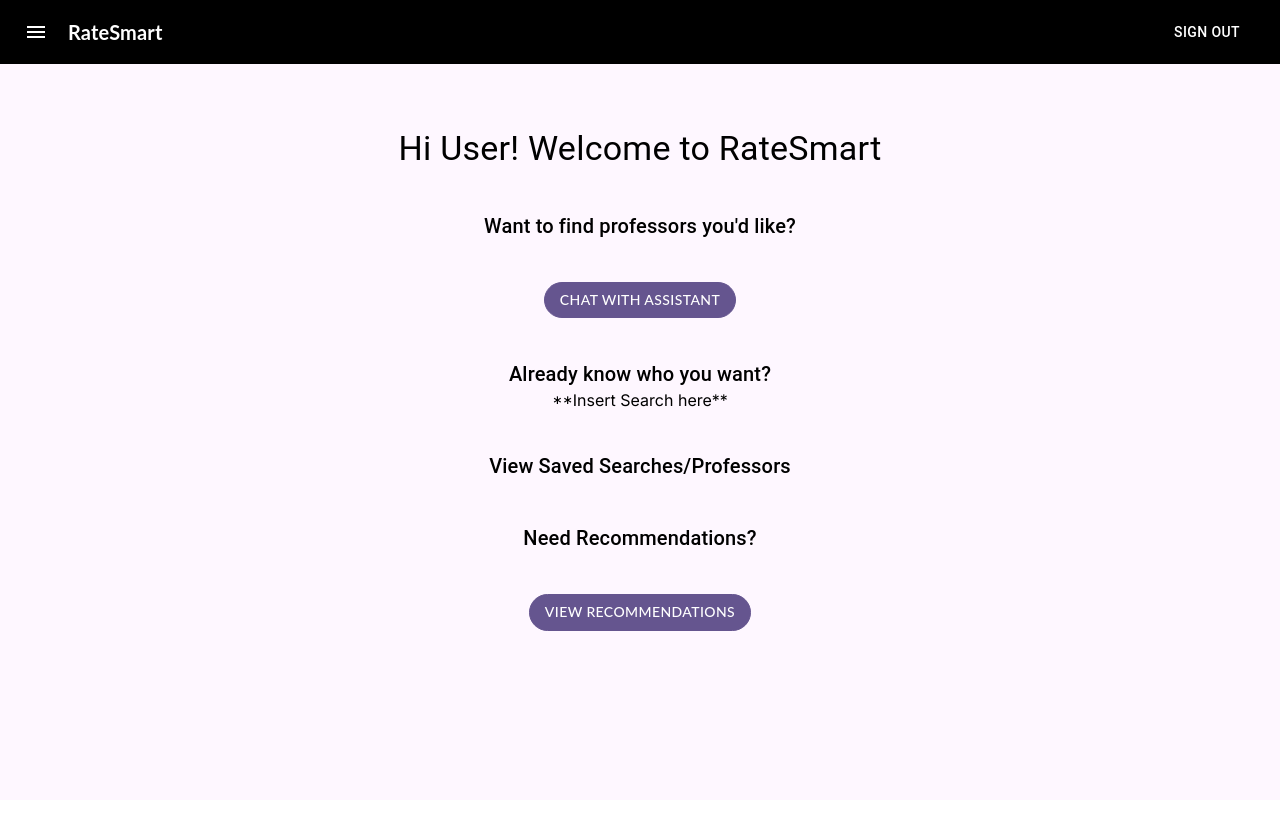
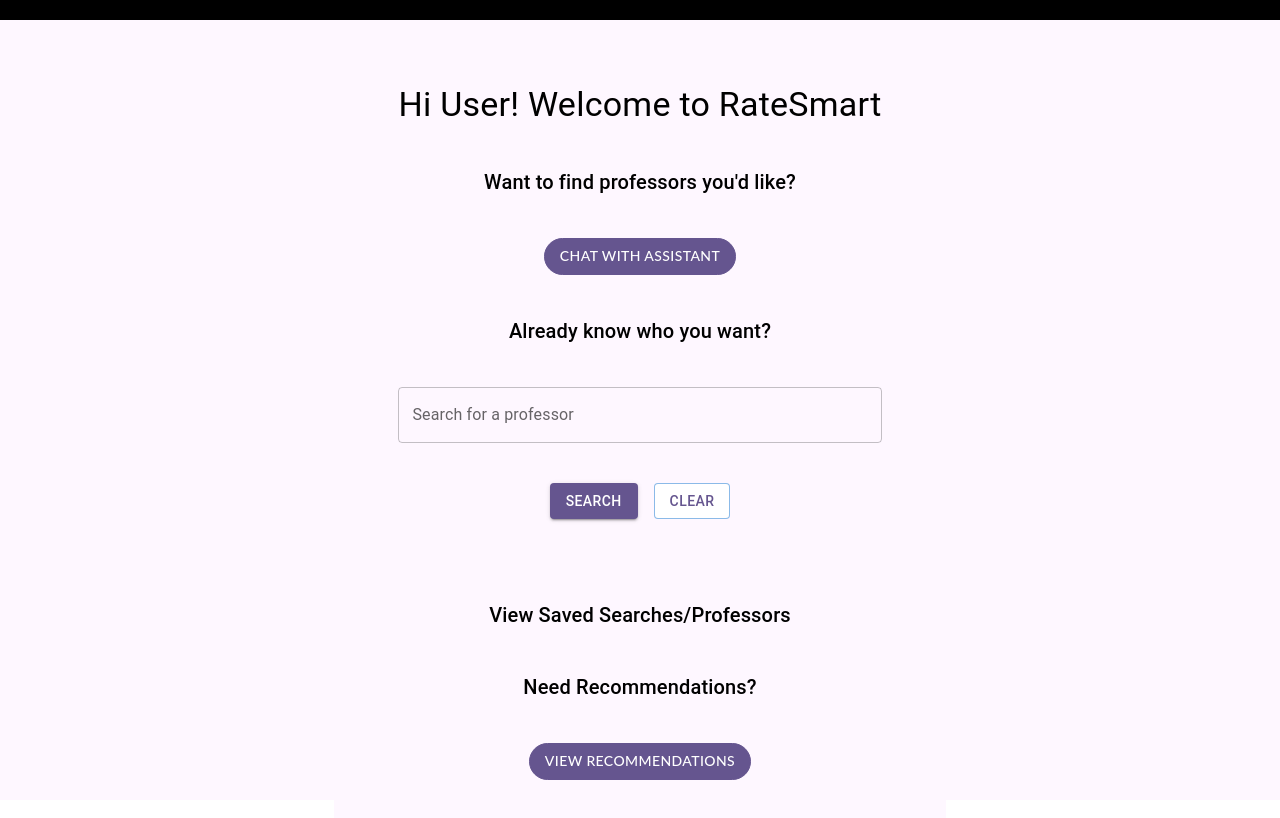
Before and after one commit to dulanipali/RAG-Powered-AI-Assistant, a Next.js app: page /dashboard in a window 1280 px wide. Shown: the top 818 px of the page. Built offline with nearby package versions, Linux system fonts and the light colour scheme.

Commit message:
Update page.js
Completed search option in user dashboard.

```diff
--- a/app/dashboard/page.js
+++ b/app/dashboard/page.js
@@ -1,11 +1,10 @@
 'use client'
-import { AppBar, Popper, Grow, ClickAwayListener, MenuList, MenuItem, Toolbar, Typography, Button, Box, Paper, Stack } from "@mui/material";
+import { AppBar, Popper, Grow, ClickAwayListener, MenuList, MenuItem, Toolbar, Typography, Button, Box, Paper, Stack, TextField } from "@mui/material";
 import Link from 'next/link';
-import SearchIcon from "@mui/icons-material/Search";
 import MenuIcon from '@mui/icons-material/Menu';
-import Head from 'next/head';
 import { useState, useEffect, useRef } from 'react';
 import { useRouter } from 'next/navigation'
+import reviewsData from '../../reviews.json'; // Ensure the path is correct
 
 export default function Dashboard() {
 
@@ -21,7 +20,6 @@ export default function Dashboard() {
         if (anchorRef.current && anchorRef.current.contains(event.target)) {
             return;
         }
-
         setOpen(false);
     };
 
@@ -51,6 +49,34 @@ export default function Dashboard() {
         router.push(path);
     };
 
+    // Search functionality
+    const [searchTerm, setSearchTerm] = useState('');
+    const [searchResults, setSearchResults] = useState([]);
+    const [error, setError] = useState(null);
+
+    const handleSearch = () => {
+        try {
+            const lowerCaseSearchTerm = searchTerm.toLowerCase();
+            const results = reviewsData.reviews.filter(review =>
+                review.professor.toLowerCase().includes(lowerCaseSearchTerm)
+            );
+            setSearchResults(results);
+            if (results.length === 0) {
+                setError('No matching professors found.');
+            } else {
+                setError(null);
+            }
+        } catch (err) {
+            setError('An error occurred while searching.');
+        }
+    };
+
+    const handleClear = () => {
+        setSearchTerm('');
+        setSearchResults([]);
+        setError(null);
+    };
+
     return (
         <Box
             width="100vw"
@@ -58,7 +84,8 @@ export default function Dashboard() {
             display="flex"
             flexDirection="column"
             alignItems="center"
-            bgcolor="#FEF7FF"
+            justifyContent="center"  // Ensure all content is centered
+            bgcolor="#FEF7FF"         // Set consistent background color
         >
             <AppBar
                 position="static"
@@ -116,7 +143,7 @@ export default function Dashboard() {
                         RateSmart
                     </Typography>
                     <Link href="/" passHref>
-                        < Button sx={{
+                        <Button sx={{
                             mx: 1,
                             color: 'white',
                             '&:hover': { backgroundColor: '#28231D' },
@@ -140,10 +167,68 @@ export default function Dashboard() {
                     }}>Chat with Assistant</Button>
                 </Link>
                 <Typography variant="h6">Already know who you want?</Typography>
-                **Insert Search here**
+
+                {/* Inserted Search Bar */}
+                <TextField
+                    label="Search for a professor"
+                    variant="outlined"
+                    value={searchTerm}
+                    onChange={(e) => setSearchTerm(e.target.value)}
+                    fullWidth
+                    sx={{ maxWidth: '500px', marginBottom: '20px' }}
+                />
+
+                <Stack direction="row" spacing={2} marginBottom="20px">
+                    <Button
+                        variant="contained"
+                        onClick={handleSearch}
+                        sx={{ bgcolor: '#65558F', '&:hover': { bgcolor: '#53396D' } }}
+                    >
+                        Search
+                    </Button>
+
+                    <Button
+                        variant="outlined"
+                        onClick={handleClear}
+                        sx={{ bgcolor: '#ffffff', color: '#65558F', '&:hover': { bgcolor: '#f0f0f0' } }}
+                    >
+                        Clear
+                    </Button>
+                </Stack>
+
+                {error ? (
+                    <Typography color="error">{error}</Typography>
+                ) : (
+                    <Stack spacing={3} marginTop={4} width="100%" maxWidth="800px">
+                        {searchResults.map((professor, index) => (
+                            <Box key={index} bgcolor="#FFFFFF" padding={3} borderRadius="16px"
+                                sx={{
+                                    boxShadow: '0px 4px 20px rgba(0, 0, 0, 0.1)',
+                                    transition: 'transform 0.2s ease-in-out',
+                                    '&:hover': {
+                                        transform: 'scale(1.05) rotate(1deg)',
+                                    },
+                                    fontFamily: "'Roboto', sans-serif"
+                                }}>
+                                <Typography variant="h6" sx={{ fontWeight: 'bold', fontFamily: "'Montserrat', sans-serif" }}>
+                                    {professor.professor}
+                                </Typography>
+                                <Typography variant="body2" sx={{ color: "#777" }}>
+                                    Teaches: {professor.subject}
+                                </Typography>
+                                <Typography variant="body2" sx={{ color: "#777" }}>
+                                    Rating: {professor.stars}/5
+                                </Typography>
+                                <Typography variant="body2" sx={{ marginTop: 1 }}>
+                                    Review: {professor.review}
+                                </Typography>
+                            </Box>
+                        ))}
+                    </Stack>
+                )}
+
                 <Typography variant="h6">View Saved Searches/Professors</Typography>
 
-                {/* Added Recommendations Button */}
                 <Typography variant="h6">Need Recommendations?</Typography>
                 <Link href="/recommendations" passHref>
                     <Button variant="outlined" sx={{
```
